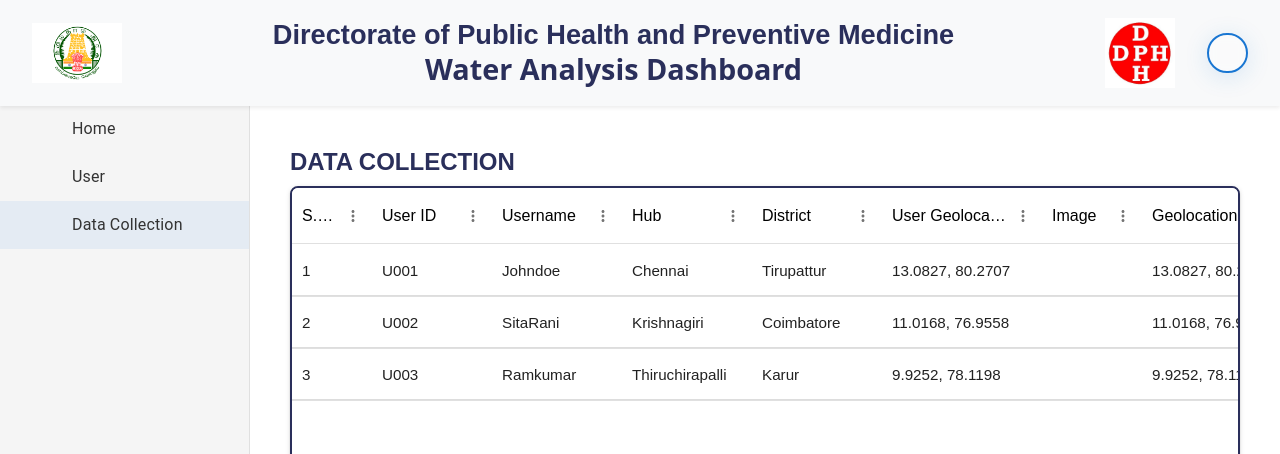
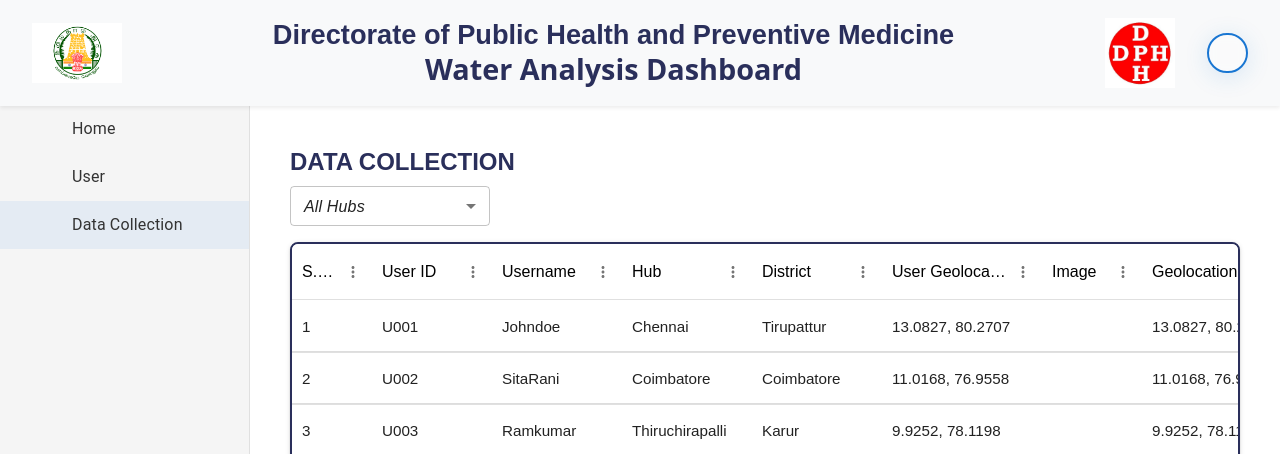
Before and after one commit to monika-tansam/dph_mos_water_app_dash, a React (Vite) app: page /chlorination-data in a window 1280 px wide. Shown: the top 454 px of the page. Built offline with nearby package versions, Linux system fonts and the light colour scheme; some icons are missing.

Commit message:
MapChanges

```diff
--- a/src/components/Chlorination/Chl_Dashboard/DataCollection.jsx
+++ b/src/components/Chlorination/Chl_Dashboard/DataCollection.jsx
@@ -8,6 +8,9 @@ import {
   Dialog,
   DialogContent,
   DialogTitle,
+  Select,
+  MenuItem,
+  FormControl,
 } from "@mui/material";
 import VisibilityIcon from "@mui/icons-material/Visibility";
 import CloseIcon from "@mui/icons-material/Close";
@@ -17,6 +20,7 @@ export default function ChlorinationStateData() {
   const [imgSrc, setImgSrc] = useState("");
   const [openMap, setOpenMap] = useState(false);
   const [mapCoords, setMapCoords] = useState({ lat: 0, lng: 0 });
+  const [hubFilter, setHubFilter] = useState("");
 
   const rows = [
     {
@@ -35,7 +39,7 @@ export default function ChlorinationStateData() {
       id: 2,
       userId: "U002",
       username: "SitaRani",
-      hub: "Krishnagiri",
+      hub: "Coimbatore",
       district: "Coimbatore",
       userGeo: "11.0168, 76.9558",
       image: "https://via.placeholder.com/150",
@@ -56,6 +60,12 @@ export default function ChlorinationStateData() {
       lng: 78.1198,
     },
   ];
+
+  const hubs = ["Chennai", "Thiruchirapalli", "Tirunelveli", "Coimbatore"];
+
+  const filteredRows = rows.filter((row) =>
+    hubFilter ? row.hub === hubFilter : true
+  );
 
   const columns = [
     { field: "id", headerName: "S.No", width: 80 },
@@ -108,9 +118,30 @@ export default function ChlorinationStateData() {
           DATA COLLECTION
         </Typography>
 
+        {/* Filter */}
+        <Box display="flex" gap={2} alignItems="center" mb={2}>
+          <FormControl sx={{ minWidth: 200 }} size="small">
+            <Select
+              displayEmpty
+              value={hubFilter}
+              onChange={(e) => setHubFilter(e.target.value)}
+              sx={{ fontFamily: "Nunito, sans-serif" }}
+            >
+              <MenuItem value="">
+                <em>All Hubs</em>
+              </MenuItem>
+              {hubs.map((hub, index) => (
+                <MenuItem key={index} value={hub} sx={{ fontFamily: "Nunito, sans-serif" }}>
+                  {hub}
+                </MenuItem>
+              ))}
+            </Select>
+          </FormControl>
+        </Box>
+
         <Box style={{ height: 500, width: "100%" }}>
           <DataGrid
-            rows={rows}
+            rows={filteredRows}
             columns={columns}
             pageSize={5}
             rowsPerPageOptions={[5]}
--- a/src/components/Chlorination/Chl_Dashboard/TamilNadu.jsx
+++ b/src/components/Chlorination/Chl_Dashboard/TamilNadu.jsx
@@ -1,4 +1,4 @@
-import React, { useState, useEffect, useRef } from "react";
+import React, { useState, useEffect } from "react";
 import {
   MapContainer,
   TileLayer,
@@ -33,7 +33,36 @@ const BOUNDS = [
   [15, 82],
 ];
 
-// Crop map to TN bounds
+// Chennai Hub Districts + Color
+const chennaiHubDistricts = [
+  "Chennai", "Thirupathur", "Villupuram", "Kallakurichi",
+  "Chengalpattu", "Vellore", "Ranipet",
+  "Thiruvallur", "Thiruvannamalai", "Kancheepuram", "Cuddalore"
+];
+const chennaiHubColor = "#4CAF50";
+
+const coimbatoreHubDistricts = [
+  "Coimbatore", "Erode", "Tiruppur", "Nilgiris", "Salem", "Namakkal", "Karur"
+];
+const coimbatoreHubColor = "#FF8C00"; // dark orange
+
+const trichyHubDistricts = [
+  "Tiruchirappalli", "Perambalur", "Ariyalur", "Thanjavur", "Tiruvarur", "Nagapattinam", "Pudukkottai"
+];
+const trichyHubColor = "#DC143C"; // dark turquoise
+
+const tirunelveliHubDistricts = [
+  "Tirunelveli", "Thoothukudi", "Tenkasi", "Kanyakumari", "Virudhunagar", "Ramanathapuram"
+];
+const tirunelveliHubColor = "#8A2BE2"; // blue violet
+
+const districtColors = {
+  "Chennai": "#00bfff",
+  "Coimbatore": "#00bfff",
+  "Tiruchirappalli": "#00bfff",
+  "Tirunelveli": "#00bfff"
+};
+
 function FitToTN() {
   const map = useMap();
   useEffect(() => {
@@ -43,7 +72,6 @@ function FitToTN() {
   return null;
 }
 
-// Zoom Buttons
 function ZoomControls() {
   const map = useMap();
   const [zoom, setZoom] = useState(map.getZoom());
@@ -67,6 +95,7 @@ function ZoomControls() {
     </div>
   );
 }
+
 const buttonStyle = {
   background: "#fff",
   border: "1px solid #ccc",
@@ -75,7 +104,6 @@ const buttonStyle = {
   boxShadow: "0 1px 4px rgba(0,0,0,0.3)"
 };
 
-// Zoom & highlight in-child component
 const HubZoomHandler = ({ selectedHub }) => {
   const map = useMap();
   useEffect(() => {
@@ -87,7 +115,6 @@ const HubZoomHandler = ({ selectedHub }) => {
   return null;
 };
 
-// Toast UI
 const Toast = ({ message, onClose }) => (
   <div style={{
     position: "absolute", bottom: 20, left: "50%",
@@ -105,7 +132,6 @@ const Toast = ({ message, onClose }) => (
   </div>
 );
 
-// Main Component
 const TamilNaduMap = () => {
   const [geoData, setGeoData] = useState(null);
   const [selectedHub, setSelectedHub] = useState("");
@@ -118,10 +144,32 @@ const TamilNaduMap = () => {
       .catch(err => console.error("GeoJSON load error:", err));
   }, []);
 
-  const onEachDistrict = feature => ({
-    fillColor: "#" + Math.floor(Math.random() * 16777215).toString(16),
-    weight: 1, color: "#666", fillOpacity: 0.4,
-  });
+ const styleDistrict = (feature) => {
+  const name = feature.properties.district;
+
+  const isChennai = selectedHub === "Chennai" && chennaiHubDistricts.includes(name);
+  const isCoimbatore = selectedHub === "Coimbatore" && coimbatoreHubDistricts.includes(name);
+  const isTrichy = selectedHub === "Tiruchirapalli" && trichyHubDistricts.includes(name);
+  const isTirunelveli = selectedHub === "Tirunelveli" && tirunelveliHubDistricts.includes(name);
+
+  const fillColor =
+    isChennai ? chennaiHubColor :
+    isCoimbatore ? coimbatoreHubColor :
+    isTrichy ? trichyHubColor :
+    isTirunelveli ? tirunelveliHubColor :
+    (districtColors[name] || "#FFCC00");
+
+  const fillOpacity =
+    isChennai || isCoimbatore || isTrichy || isTirunelveli ? 0.6 : 0.5;
+
+  return {
+    fillColor,
+    weight: 1,
+    color: "#666",
+    fillOpacity,
+  };
+};
+
 
   const handleHubSelect = (label) => {
     setSelectedHub(label);
@@ -147,7 +195,7 @@ const TamilNaduMap = () => {
         <FitToTN />
         <ZoomControls />
         {selectedHub && <HubZoomHandler selectedHub={selectedHub} />}
-        {geoData && <GeoJSON data={geoData} style={onEachDistrict} />}
+        {geoData && <GeoJSON data={geoData} style={styleDistrict} />}
         {pinLocations.map((loc, i) => (
           <Marker key={i} position={[loc.lat, loc.lng]} icon={customIcon}>
             <Popup>
```
